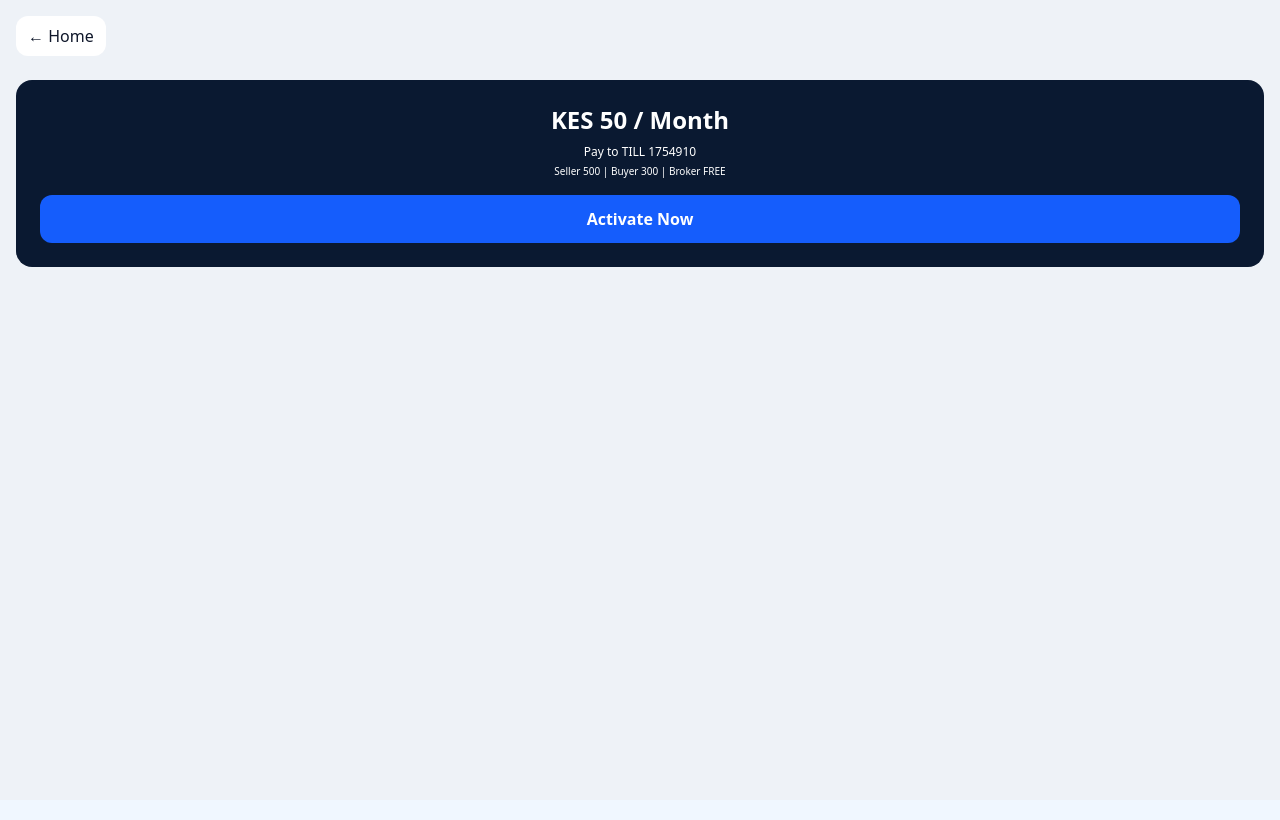
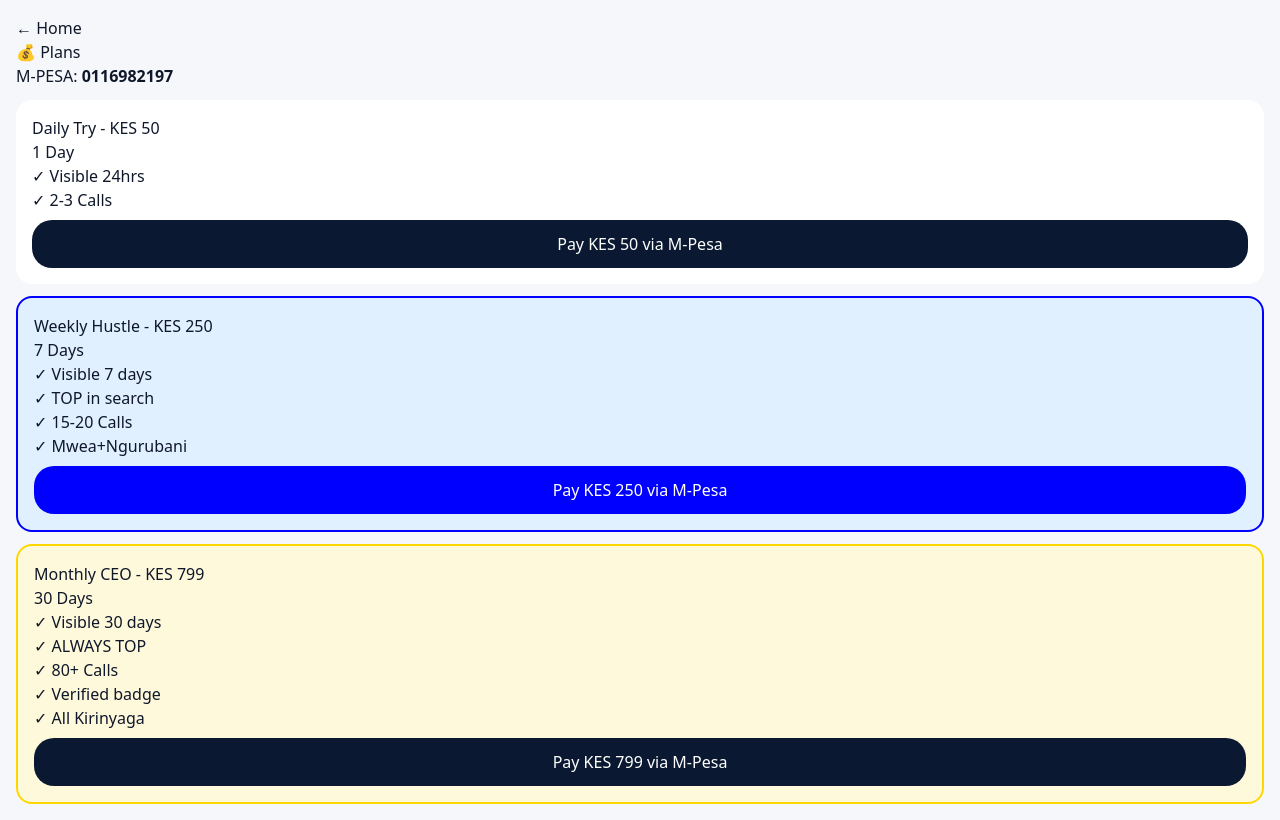
Before and after one commit to njoguemmanuel04-lgtm/taskmate, a Next.js app: page /subscription in a window 1280 px wide. Built offline with nearby package versions, Linux system fonts and the light colour scheme.

Commit message:
Update page.tsx

```diff
--- a/app/subscription/page.tsx
+++ b/app/subscription/page.tsx
@@ -1,14 +1,26 @@
 "use client";
-export default function Subscription(){
-return(
-<div className="min-h-screen bg-[#eef2f7] p-4">
-<button onClick={()=>{location.href='/'}} className="bg-white px-3 py-2 rounded-xl">← Home</button>
-<div className="mt-6 bg-[#0a1931] text-white rounded-2xl p-6 text-center">
-<h2 className="text-2xl font-bold">KES 50 / Month</h2>
-<p className="text-xs mt-2">Pay to TILL 1754910</p>
-<p className="text-[10px] mt-1">Seller 500 | Buyer 300 | Broker FREE</p>
-<button onClick={()=>alert('Pay to Till 1754910 then send receipt')} className="mt-4 w-full bg-blue-600 py-3 rounded-xl font-bold">Activate Now</button>
+export default function Plans(){
+return(<div style={{padding:16,background:"#f5f7fa",minHeight:"100vh"}}>
+<div><button onClick={()=>location.href='/'}>← Home</button><h1>💰 Plans</h1></div>
+<p>M-PESA: <b>0116982197</b></p>
+
+<div style={{background:"white",borderRadius:16,padding:16,marginTop:12}}>
+<h2>Daily Try - KES 50</h2><p>1 Day</p>
+<p>✓ Visible 24hrs</p><p>✓ 2-3 Calls</p>
+<button onClick={()=>alert('Pay 50 to 0116982197')} style={{width:"100%",background:"#0a1931",color:"white",padding:12,borderRadius:20,marginTop:8}}>Pay KES 50 via M-Pesa</button>
 </div>
+
+<div style={{background:"#e0f0ff",border:"2px solid blue",borderRadius:16,padding:16,marginTop:12}}>
+<h2>Weekly Hustle - KES 250</h2><p>7 Days</p>
+<p>✓ Visible 7 days</p><p>✓ TOP in search</p><p>✓ 15-20 Calls</p><p>✓ Mwea+Ngurubani</p>
+<button onClick={()=>alert('Pay 250 to 0116982197')} style={{width:"100%",background:"blue",color:"white",padding:12,borderRadius:20,marginTop:8}}>Pay KES 250 via M-Pesa</button>
 </div>
-)
+
+<div style={{background:"#fff9db",border:"2px solid gold",borderRadius:16,padding:16,marginTop:12}}>
+<h2>Monthly CEO - KES 799</h2><p>30 Days</p>
+<p>✓ Visible 30 days</p><p>✓ ALWAYS TOP</p><p>✓ 80+ Calls</p><p>✓ Verified badge</p><p>✓ All Kirinyaga</p>
+<button onClick={()=>alert('Pay 799 to 0116982197')} style={{width:"100%",background:"#0a1931",color:"white",padding:12,borderRadius:20,marginTop:8}}>Pay KES 799 via M-Pesa</button>
+</div>
+
+</div>)
 }
```
